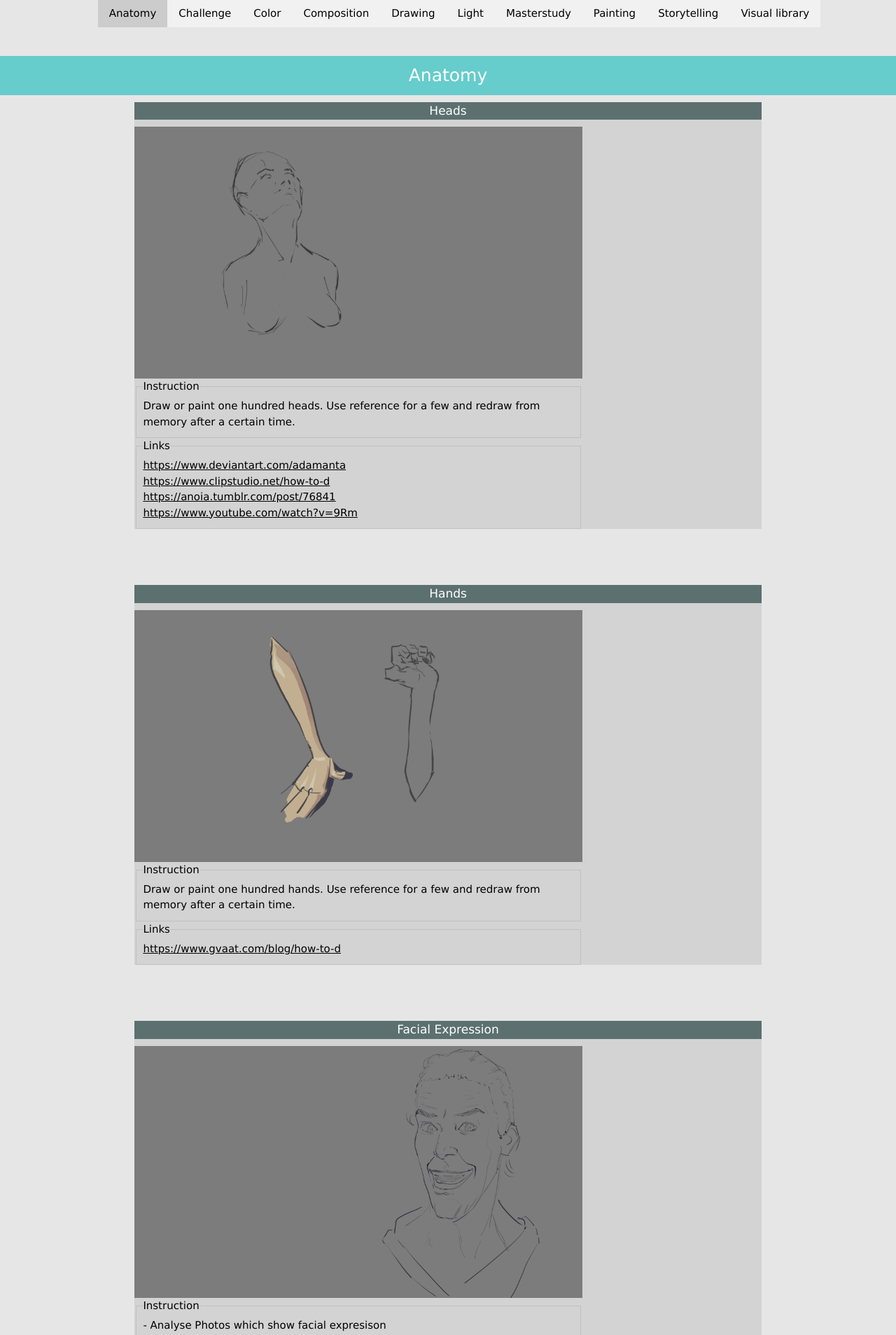
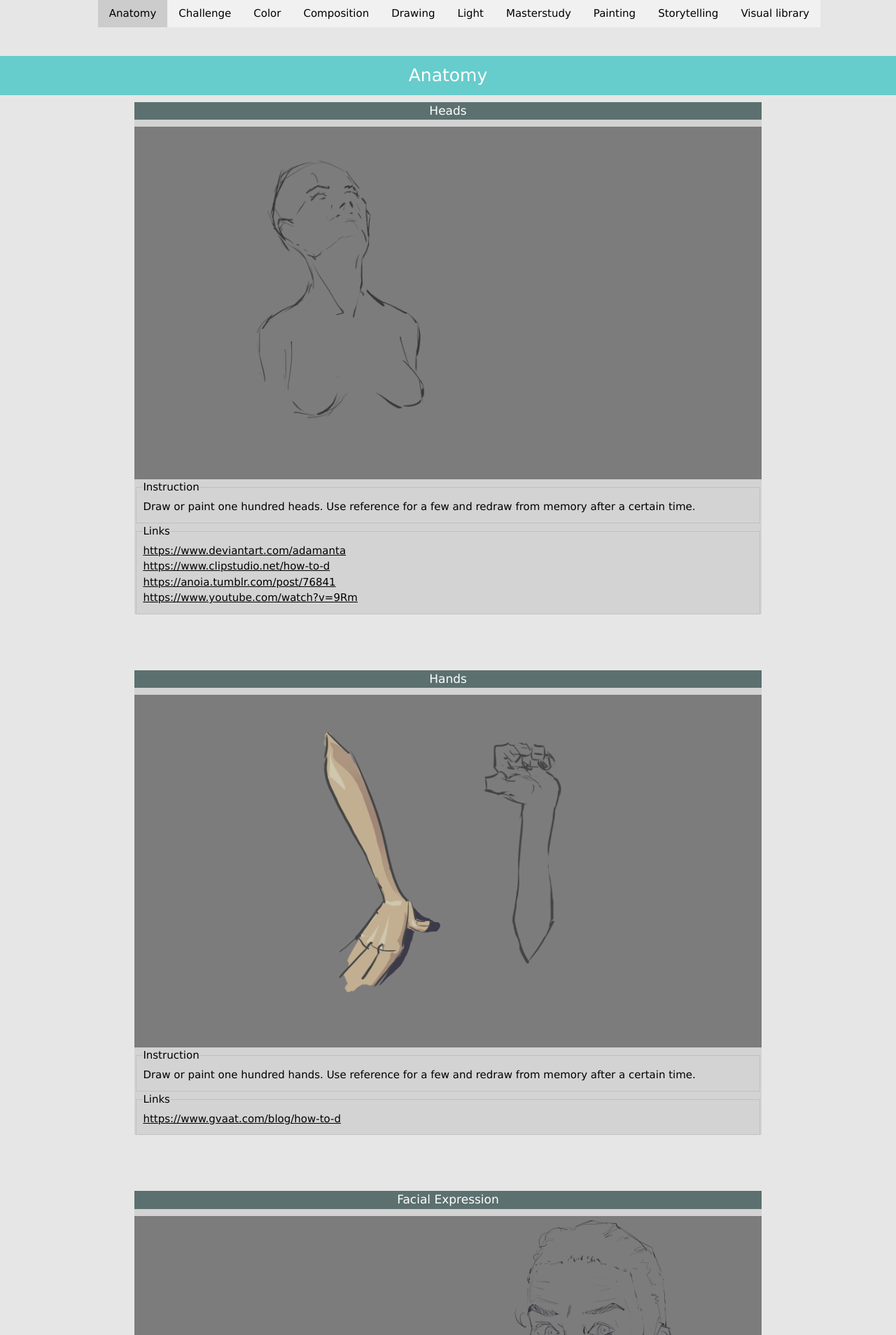
Before and after one commit to DominikPott/practicer-flask, a Flask app: page / in a window 1280 px wide. Shown: the top 1908 px of the page at 70% size. Run offline with Flask 2, Linux system fonts and the light colour scheme.

Commit message:
the layout stretches now better do different screen resolutions

```diff
--- a/practicer_flask/static/css/exercises.css
+++ b/practicer_flask/static/css/exercises.css
@@ -40,7 +40,7 @@
 
 .exercise.thumbnail {
   float: left;
-  width: 50%;
+  width: 60%;
   transition: transform .2s;
 }
 
@@ -49,8 +49,7 @@
 }
 
 .exercise.instruction {
-  width: 50%;
-  max-width: 640px;
+  width: 40%;
   margin: 0 auto;
 }
 .exercise_row {
@@ -76,5 +75,4 @@
 img {
   height: auto;
   width: 100%;
-  max-width: 640px;
 }
```
